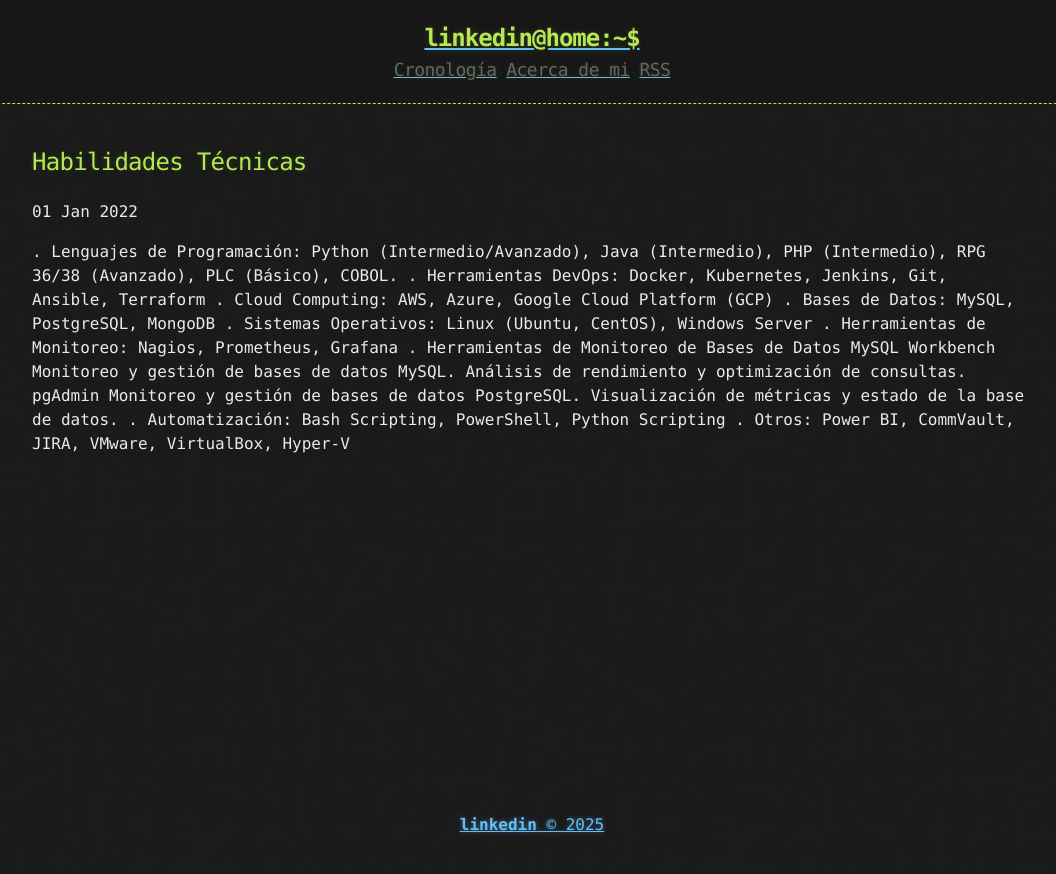
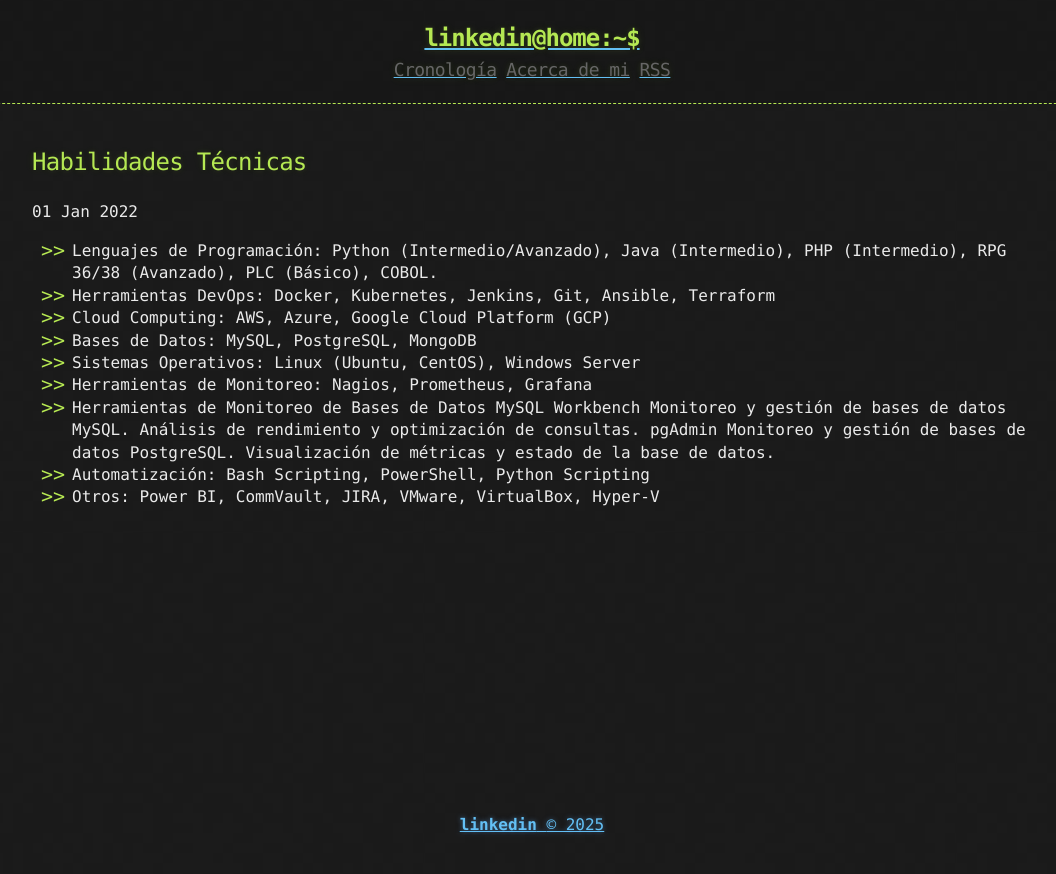
Before and after one commit to parramiguel/parramiguel.github.io, a Jekyll site: the page built from _posts/2022-01-01-Servicio-Tecnico.md, in a window 1280 px wide. Shown: the top 874 px of the page, without its empty margins (108-1164 px from the left). Built offline with Jekyll 4.4.1, drawn with Linux system fonts in a browser that asks for light colours.

Commit message:
CV actualizado

```diff
--- a/_posts/2022-01-01-Servicio-Tecnico.md
+++ b/_posts/2022-01-01-Servicio-Tecnico.md
@@ -3,18 +3,18 @@ title:  Habilidades Técnicas
 published: true
 ---
 
- . Lenguajes de Programación: Python (Intermedio/Avanzado), Java (Intermedio), PHP (Intermedio), RPG 36/38 (Avanzado), PLC (Básico), COBOL.
- . Herramientas DevOps: Docker, Kubernetes, Jenkins, Git, Ansible, Terraform
- . Cloud Computing: AWS, Azure, Google Cloud Platform (GCP)
- . Bases de Datos: MySQL, PostgreSQL, MongoDB
- . Sistemas Operativos: Linux (Ubuntu, CentOS), Windows Server
- . Herramientas de Monitoreo: Nagios, Prometheus, Grafana
- . Herramientas de Monitoreo de Bases de Datos
-  MySQL Workbench
+ * Lenguajes de Programación: Python (Intermedio/Avanzado), Java (Intermedio), PHP (Intermedio), RPG 36/38 (Avanzado), PLC (Básico), COBOL.
+ * Herramientas DevOps: Docker, Kubernetes, Jenkins, Git, Ansible, Terraform
+ * Cloud Computing: AWS, Azure, Google Cloud Platform (GCP)
+ * Bases de Datos: MySQL, PostgreSQL, MongoDB
+ * Sistemas Operativos: Linux (Ubuntu, CentOS), Windows Server
+ * Herramientas de Monitoreo: Nagios, Prometheus, Grafana
+ * Herramientas de Monitoreo de Bases de Datos
+   MySQL Workbench
       Monitoreo y gestión de bases de datos MySQL.
-  Análisis de rendimiento y optimización de consultas.
+   Análisis de rendimiento y optimización de consultas.
       pgAdmin
-  Monitoreo y gestión de bases de datos PostgreSQL.
+   Monitoreo y gestión de bases de datos PostgreSQL.
       Visualización de métricas y estado de la base de datos.
- . Automatización: Bash Scripting, PowerShell, Python Scripting
- . Otros: Power BI, CommVault, JIRA, VMware, VirtualBox, Hyper-V
+ * Automatización: Bash Scripting, PowerShell, Python Scripting
+ * Otros: Power BI, CommVault, JIRA, VMware, VirtualBox, Hyper-V
```
